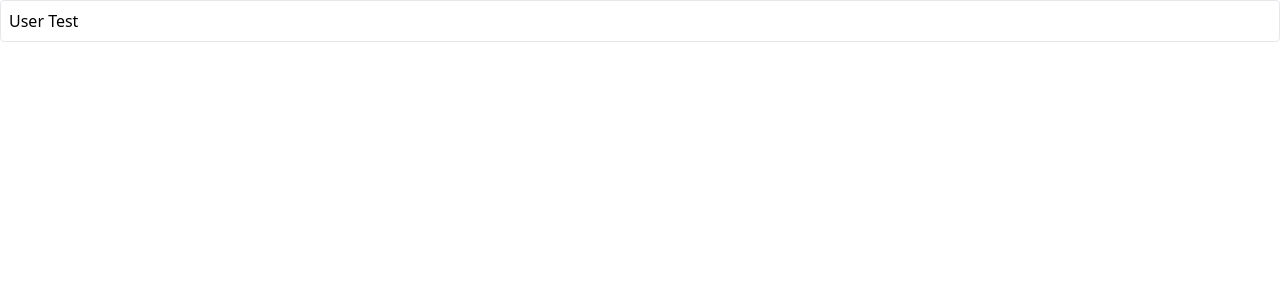
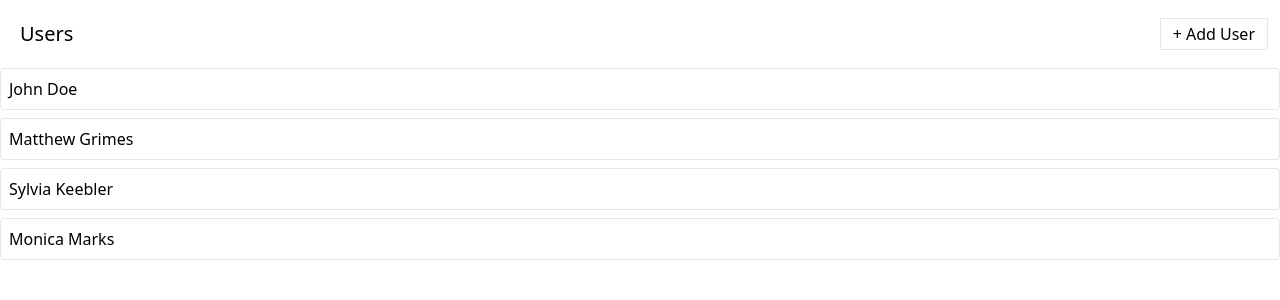
Before and after one commit to Sandip1447/Modern-React-with-Redux, a React (Create React App) app: page /modal in a window 1280 px wide. Shown: the top 300 px of the page. Built offline with nearby package versions, Linux system fonts and the light colour scheme; data requests are answered from the project's data file.

Commit message:
Added custom hook useThunk

```diff
--- a/db.json
+++ b/db.json
@@ -13,10 +13,24 @@
       "title": "thried"
     }
   ],
-  "users": [{
-    "id": "e401be45",
-    "name": "User Test"
-  }],
+  "users": [
+    {
+      "id": "8015e5b2",
+      "name": "John Doe"
+    },
+    {
+      "name": "Matthew Grimes",
+      "id": "muWeJ3o"
+    },
+    {
+      "name": "Sylvia Keebler",
+      "id": "8U2FTfn"
+    },
+    {
+      "name": "Monica Marks",
+      "id": "IoREFK1"
+    }
+  ],
   "albums": [],
   "photos": []
 }
--- a/src/media/components/UsersList.js
+++ b/src/media/components/UsersList.js
@@ -1,27 +1,33 @@
 import {useEffect} from "react";
-import {useDispatch, useSelector} from "react-redux";
-import {fetchUsers} from "../store/MediaStore";
+import {useSelector} from "react-redux";
+import {addUser, fetchUsers} from "../store/MediaStore";
 import Skeleton from "./Skeleton";
+import Button from "../../orgnization/elements/Button";
+import {useThunk} from "../hooks/use-thunk";
 
 function UsersList() {
-    const dispatch = useDispatch();
-    const {isLoading, data, error} = useSelector((state) => {
+    const [doFetchUsers, isLoadingUsers, loadingUsersError] =
+        useThunk(fetchUsers);
+    const [doCreateUser, isCreatingUser, creatingUserError] = useThunk(addUser);
+    const {data} = useSelector((state) => {
         return state.users;
     });
 
     useEffect(() => {
-        dispatch(fetchUsers());
-    }, [dispatch]);
+        doFetchUsers();
+    }, [doFetchUsers]);
 
-    if (isLoading) {
-        return <Skeleton times={6} className="h-10 w-full"/>;
-    }
+    const handleUserAdd = () => {
+        doCreateUser();
+    };
 
-    if (error) {
-        return <div>Error fetching data...</div>;
-    }
-
-    const renderedUsers = data.map((user) => {
+    let content;
+    if (isLoadingUsers) {
+        content = <Skeleton times={6} className="h-10 w-full"/>;
+    } else if (loadingUsersError) {
+        content = <div>Error fetching data...</div>;
+    } else {
+        content = data.map((user) => {
             return (
                 <div key={user.id} className="mb-2 border rounded">
                     <div className="flex p-2 justify-between items-center cursor-pointer">
@@ -30,8 +36,17 @@ function UsersList() {
                 </div>
             );
         });
-
-    return <div>{renderedUsers}</div>;
+    }
+    return (
+        <div>
+            <div className="flex flex-row justify-between items-center m-3">
+                <h1 className="m-2 text-xl">Users</h1>
+                <Button onClick={handleUserAdd} loading={isCreatingUser}>+ Add User</Button>
+                {creatingUserError && 'Error creating user...'}
+            </div>
+            {content}
+        </div>
+    );
 }
 
 export default UsersList;
--- /dev/null
+++ b/src/media/hooks/use-thunk.js
@@ -0,0 +1,21 @@
+import {useCallback, useState} from 'react';
+import {useDispatch} from 'react-redux';
+
+export function useThunk(thunk) {
+    const [isLoading, setIsLoading] = useState(false);
+    const [error, setError] = useState(null);
+    const dispatch = useDispatch();
+
+    const runThunk = useCallback(
+        (arg) => {
+            setIsLoading(true);
+            dispatch(thunk(arg))
+                .unwrap()
+                .catch((err) => setError(err))
+                .finally(() => setIsLoading(false));
+        },
+        [dispatch, thunk]
+    );
+
+    return [runThunk, isLoading, error];
+}
--- a/src/media/store/MediaStore.js
+++ b/src/media/store/MediaStore.js
@@ -9,3 +9,4 @@ export const store = configureStore({
 
 // Step 5. Export the thunk from the store/index.js file
 export * from './thunks/fetchUsers'
+export * from './thunks/addUser'
--- a/src/media/store/slices/usersSlice.js
+++ b/src/media/store/slices/usersSlice.js
@@ -1,5 +1,6 @@
 import {createSlice} from "@reduxjs/toolkit";
 import {fetchUsers} from "../thunks/fetchUsers";
+import {addUser} from "../thunks/addUser";
 
 
 const usersSlice = createSlice({
@@ -26,6 +27,21 @@ inside of fetch users when you create this thing.*/
             state.isLoading = false
             state.error = action.error
         })
+
+        // Add user
+        builder.addCase(addUser.pending, (state, action) => {
+            state.isLoading = true
+        })
+        builder.addCase(addUser.fulfilled, (state, action) => {
+            state.isLoading = false
+            state.data.push(action.payload)
+        })
+        builder.addCase(addUser.rejected, (state, action) => {
+            state.isLoading = false
+            state.error = action.error
+        })
+
+
     }
 
 })
--- /dev/null
+++ b/src/media/store/thunks/addUser.js
@@ -0,0 +1,13 @@
+import {createAsyncThunk} from "@reduxjs/toolkit";
+import axios from "axios";
+import {faker} from '@faker-js/faker'
+
+const addUser = createAsyncThunk('users/add', async () => {
+    const response = await axios.post("http://localhost:3001/users", {
+        name: faker.person.fullName()
+    })
+
+    return response.data
+})
+
+export {addUser}
--- a/src/media/store/thunks/fetchUsers.js
+++ b/src/media/store/thunks/fetchUsers.js
@@ -23,7 +23,7 @@ const fetchUsers = createAsyncThunk('users/fetch',
     async () => {
 
         const response = await axios.get("http://localhost:3001/users");
-        await pause(1000)
+        await pause(500)
 
         return response.data
     })
--- a/src/orgnization/elements/Button.js
+++ b/src/orgnization/elements/Button.js
@@ -1,4 +1,5 @@
 import className from 'classnames'
+import { GoSync} from "react-icons/go";
 
 function Button(
     {
@@ -10,11 +11,13 @@ function Button(
         danger,
         outline,
         rounded,
+        loading,
         ...rest
     }
 ) {
 
-    const classes = className(rest.className, 'flex items-center px-3 py-1.5 border', {
+    const classes = className(rest.className, 'flex items-center px-3 py-1.5 border h-8', {
+        'opacity-80':loading,
         "border-blue-500 bg-blue-500": primary,
         "border-gray-900 bg-gray-900": secondary,
         "border-green-500 bg-green-500": success,
@@ -32,8 +35,8 @@ function Button(
     })
 
     return (
-        <button {...rest} className={classes}>
-            {children}
+        <button {...rest} disabled={loading} className={classes}>
+            {loading?<GoSync className="animate-spin"/>: children}
         </button>
     )
 }
```
Lines whose indentation alone changed are shown as unchanged.
